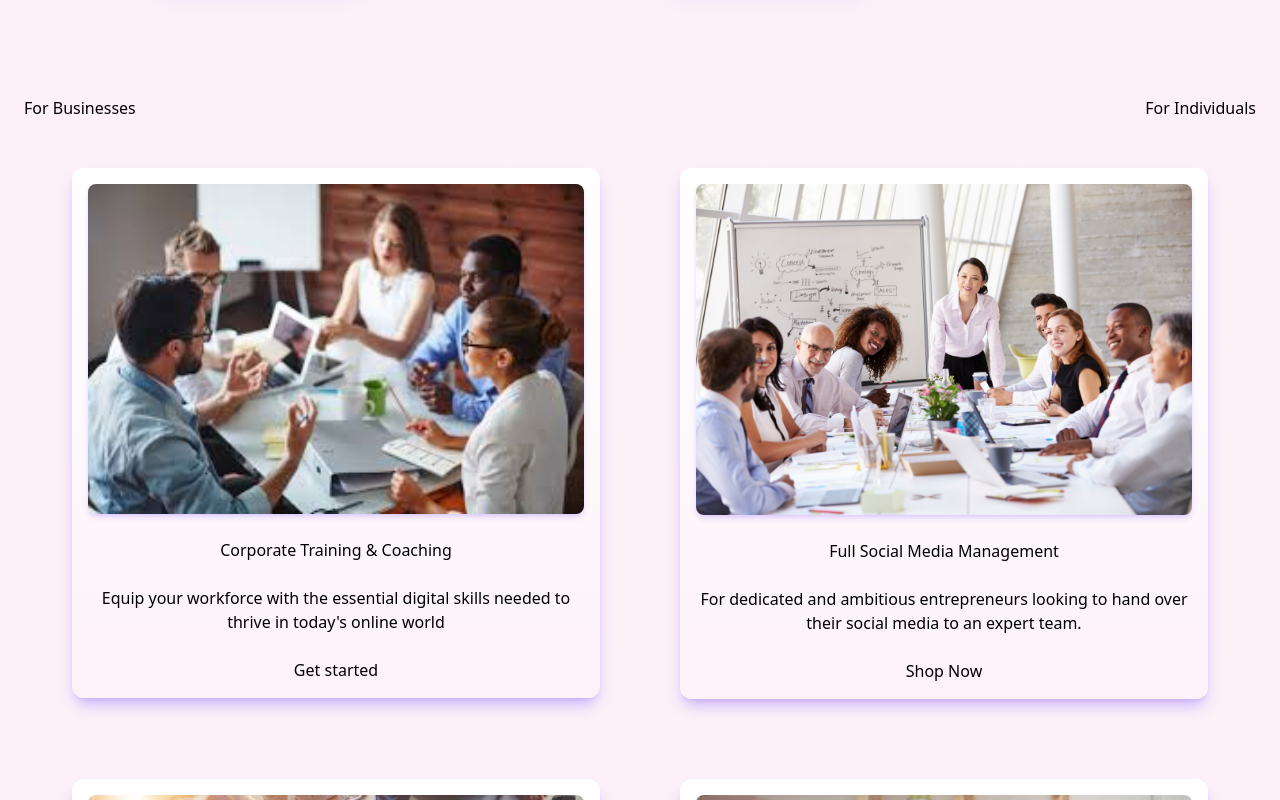
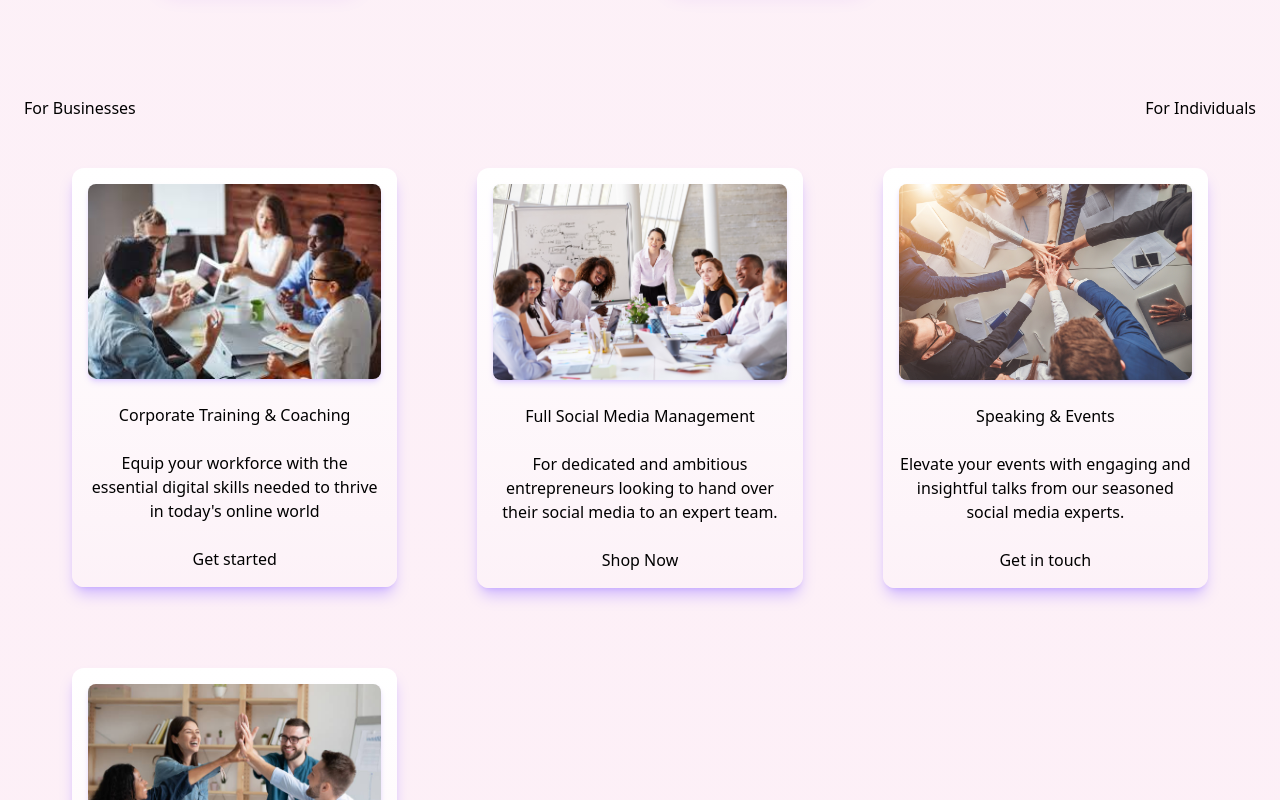
Before and after one commit to MatthewsRicky/shespeaksocial, a Next.js app: page / in a window 1280 px wide. Shown: the part 1220-2020 px from the top of the page. Built offline with nearby package versions, Linux system fonts and the light colour scheme.

Commit message:
Image styling

```diff
--- a/components/ForBusiness.tsx
+++ b/components/ForBusiness.tsx
@@ -33,10 +33,10 @@ const ForBusiness = () => {
 	},
 ]
 	return (
-		<div className="w-full h-fit p-4 grid grid-cols-1 md:grid-cols-2 justify-center items-center rounded-lg gap-4">
+		<div className="w-full h-fit p-4 grid grid-cols-1 md:grid-cols-2 lg:grid-cols-3 justify-center items-center rounded-lg gap-4">
 			{businessCard.map((item) => (
 				<div key={item.id} className="flex rounded-xl text-center shadow-violet-400/50 shadow-lg p-4 m-8 gap-6 flex-col justify-center items-center overflow-x-0 bg-linear-to-b from-white to-pink-50">
-					<Image src={item.imageUrl} alt="Consulting" width={400} height={400} className="rounded-lg shadow-md shadow-violet-400/30 w-full"/>
+					<Image src={item.imageUrl} alt="Consulting" width={400} height={200} className="rounded-lg shadow-md shadow-violet-400/30"/>
 					<h1>{item.title}</h1>
 					<p>{item.description}</p>
 					<button onClick={() => {}} type={"button"}>{item.button}</button>
```
